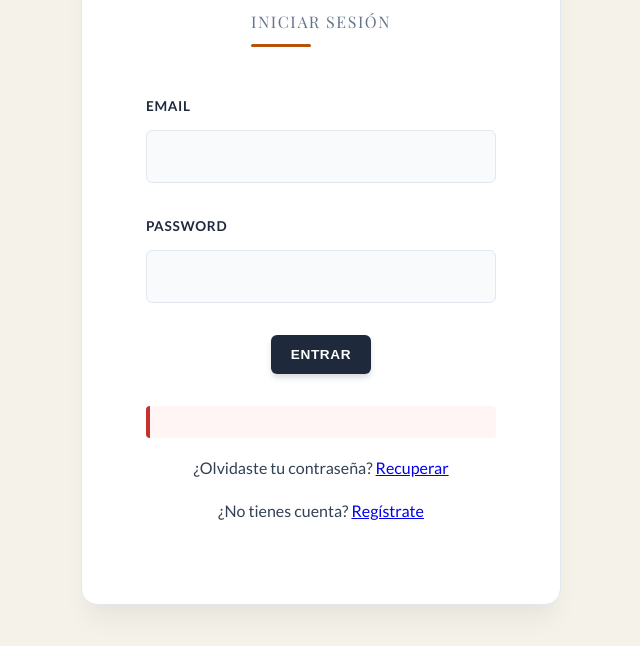
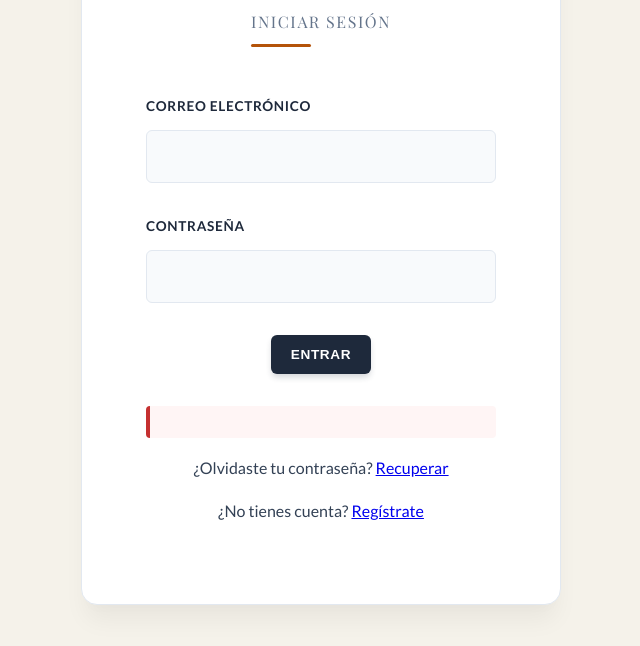
Before and after one commit to sergiopl270504-alt/ProyectoFinal, a website built with Vite: page frontend/login.html in a window 1280 px wide. Shown: the part 280-926 px from the top of the page, without its empty margins (319-959 px from the left). Built offline with nearby package versions, Linux system fonts and the light colour scheme.

Commit message:
Standardize login labels to Spanish

```diff
--- a/frontend/login.html
+++ b/frontend/login.html
@@ -14,11 +14,11 @@
     <h2>Iniciar Sesión</h2>
     <form id="loginForm">
       <div class="form-group">
-        <label for="email">Email</label>
+        <label for="email">Correo Electrónico</label>
         <input type="email" id="email" required>
       </div>
       <div class="form-group">
-        <label for="password">Password</label>
+        <label for="password">Contraseña</label>
         <input type="password" id="password" required>
       </div>
       <button type="submit">Entrar</button>
```
